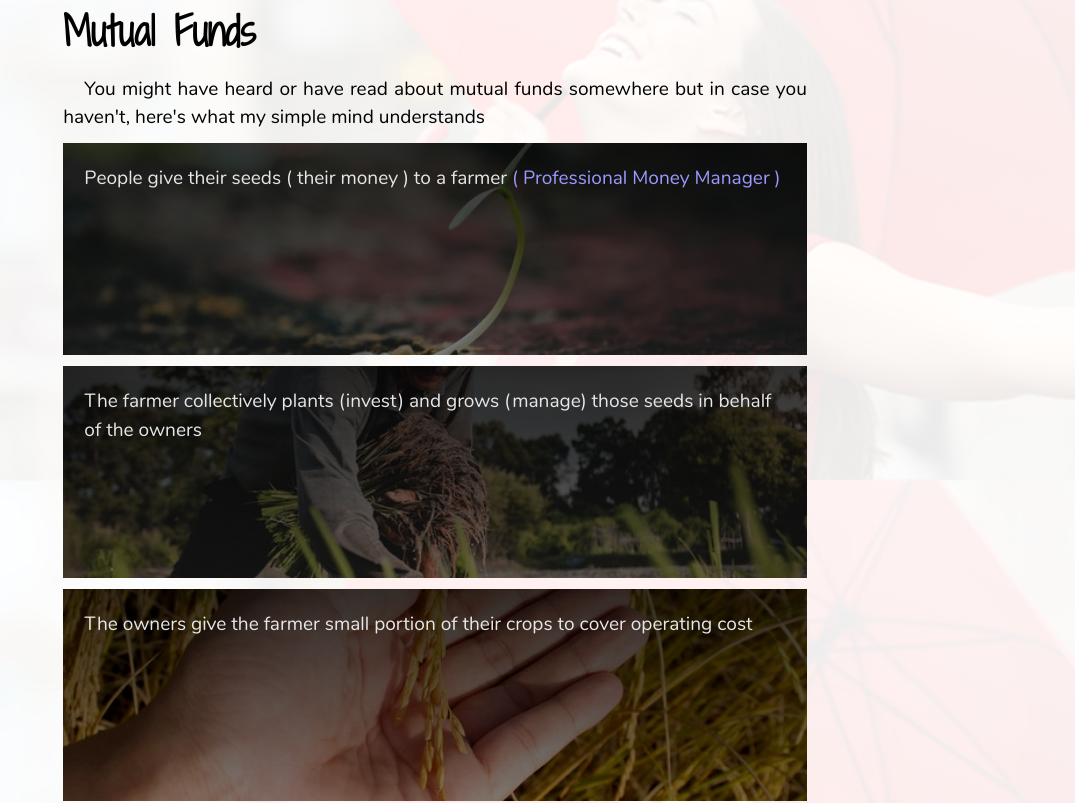
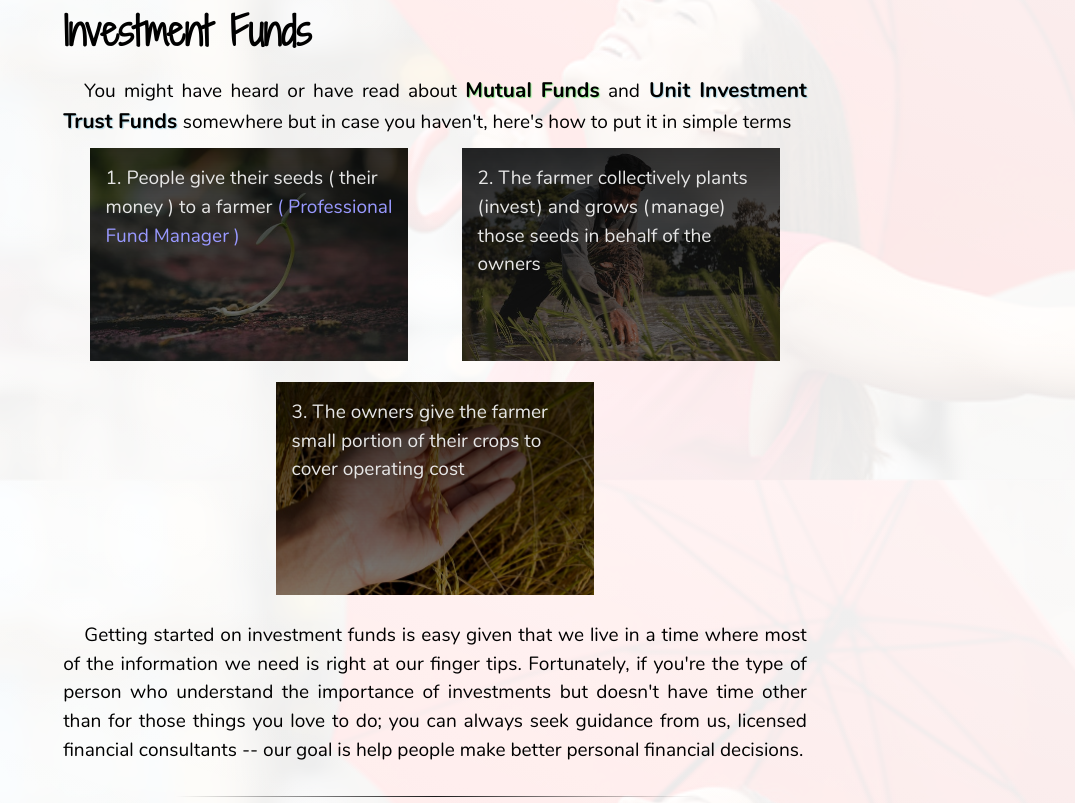
Before and after one commit to justinsalasdev/finance, a Next.js app: page /busy in a window 1280 px wide. Shown: the part 1920-2723 px from the top of the page, without its empty margins (205-1280 px from the left). Built offline with nearby package versions, Linux system fonts and the light colour scheme; no server answers.

Commit message:
minor tweaks on busy page

```diff
--- a/pages/busy.js
+++ b/pages/busy.js
@@ -134,38 +134,43 @@ export default function Busy() {
 									workings of the stock market in general then it's better to
 									stay away from it - or you find someone who does.
 								</p>
-								<h3 className="blog__heading2">Mutual Funds</h3>
-								<div className="blog__content blog__content--mutual">
-									You might have heard or have read about mutual funds somewhere
-									but in case you haven't, here's what my simple mind
-									understands
-									<ul>
+								<h3 className="blog__heading2">Investment Funds</h3>
+								<div className="blog__content ">
+									You might have heard or have read about{" "}
+									<span className="hl--green">Mutual Funds</span> and
+									<span className="hl--blue">
+										{" "}
+										Unit Investment Trust Funds{" "}
+									</span>
+									somewhere but in case you haven't, here's how to put it in
+									simple terms
+									<ul className="picture__container">
 										<li className="picture picture--seed">
-											People give their seeds ( their money ) to a farmer{" "}
+											1. People give their seeds ( their money ) to a farmer{" "}
 											<a
 												className="link--text-light"
 												target="_blank"
 												href="https://www.investopedia.com/terms/m/moneymanager.asp#:~:text=key%20takeaways-,A%20money%20manager%20is%20a%20person%20or%20financial%20firm%20that,percentage%20of%20assets%20under%20management."
 											>
-												( Professional Money Manager )
+												( Professional Fund Manager )
 											</a>
 										</li>
 
 										<li className="picture picture--collect">
-											The farmer collectively plants (invest) and grows (manage)
-											those seeds in behalf of the owners
+											2. The farmer collectively plants (invest) and grows
+											(manage) those seeds in behalf of the owners
 										</li>
 
 										<li className="picture picture--labor">
-											The owners give the farmer small portion of their crops to
-											cover operating cost
+											3. The owners give the farmer small portion of their crops
+											to cover operating cost
 										</li>
 									</ul>
 								</div>
 								<p className="blog__content">
-									Getting started on mutual funds is easy given that we live in
-									a time where most of the information we need is right at our
-									finger tips. Fortunately, if you're the type of person who
+									Getting started on investment funds is easy given that we live
+									in a time where most of the information we need is right at
+									our finger tips. Fortunately, if you're the type of person who
 									understand the importance of investments but doesn't have time
 									other than for those things you love to do; you can always
 									seek guidance from us, licensed financial consultants -- our
--- a/styles/components/_blog.scss
+++ b/styles/components/_blog.scss
@@ -109,44 +109,5 @@
 			margin: 0.87rem auto;
 			width: 85%;
 		}
-
-		&--mutual {
-			.picture {
-				text-indent: 0;
-				text-align: left;
-				padding: 2rem;
-				margin: 1rem auto;
-				height: 20rem;
-				background-color: white;
-
-				&--seed {
-					color: $white-dark-10;
-					background: linear-gradient(
-							to bottom,
-							rgba(black, 0.8),
-							rgba(black, 0.5)
-						),
-						url("/images/seed.jpg") center / cover no-repeat;
-				}
-				&--collect {
-					color: $white-dark-10;
-					background: linear-gradient(
-							to bottom,
-							rgba(black, 0.8),
-							rgba(black, 0.5)
-						),
-						url("/images/farmer.jpg") center / cover no-repeat;
-				}
-				&--labor {
-					color: $white-dark-10;
-					background: linear-gradient(
-							to bottom,
-							rgba(black, 0.8),
-							rgba(black, 0.5)
-						),
-						url("/images/harvest.jpg") center / cover no-repeat;
-				}
-			}
-		}
 	}
 }
--- a/styles/components/_cards.scss
+++ b/styles/components/_cards.scss
@@ -135,10 +135,11 @@
 		.picture {
 			text-indent: 0;
 			text-align: left;
+			display: flex;
+			width: 10rem;
 			padding: 2rem;
 			margin: 1rem auto;
 			height: 20rem;
-			background-color: white;
 
 			&--seed {
 				color: $white-dark-10;
--- a/styles/components/_inline.scss
+++ b/styles/components/_inline.scss
@@ -13,6 +13,11 @@
 	&--red {
 		@extend .hl;
 		text-shadow: 0.1rem 0.1rem 0.1rem $primary;
+	}
+
+	&--blue {
+		@extend .hl;
+		text-shadow: 0.1rem 0.1rem 0.1rem lightblue;
 	}
 
 	&--green {
--- /dev/null
+++ b/styles/components/_picture.scss
@@ -0,0 +1,30 @@
+.picture {
+	text-indent: 0;
+	text-align: left;
+	padding: 1.5rem;
+	margin: 1rem auto;
+	width: 30rem;
+	height: 20rem;
+	background-color: white;
+
+	&--seed {
+		color: $white-dark-10;
+		background: linear-gradient(to bottom, rgba(black, 0.8), rgba(black, 0.5)),
+			url("/images/seed.jpg") center / cover no-repeat;
+	}
+	&--collect {
+		color: $white-dark-10;
+		background: linear-gradient(to bottom, rgba(black, 0.8), rgba(black, 0.5)),
+			url("/images/farmer.jpg") center / cover no-repeat;
+	}
+	&--labor {
+		color: $white-dark-10;
+		background: linear-gradient(to bottom, rgba(black, 0.8), rgba(black, 0.5)),
+			url("/images/harvest.jpg") center / cover no-repeat;
+	}
+
+	&__container {
+		display: flex;
+		flex-wrap: wrap;
+	}
+}
--- a/styles/index.scss
+++ b/styles/index.scss
@@ -44,6 +44,7 @@ body {
 	-moz-osx-font-smoothing: grayscale;
 }
 
+@import "./components/picture.scss";
 @import "./components/graphics.scss";
 @import "./components/inline.scss";
 @import "./components/cards";
```
